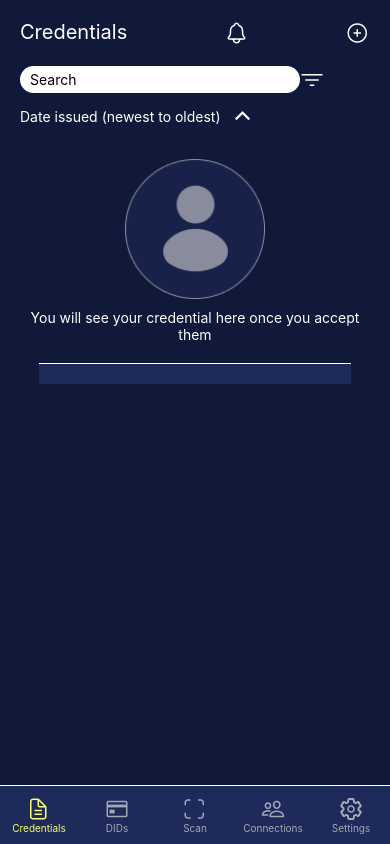
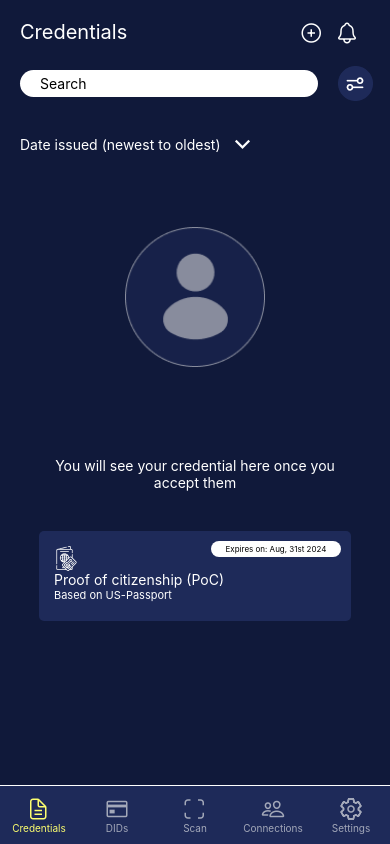
Before and after one commit to TonyStinson1/LiquidWallet, a React Native app: screen /Credentials in a window 390 px wide. Built offline with nearby package versions, Linux system fonts and the light colour scheme.

Commit message:
Changes for credential screen added

```diff
--- a/src/screens/Dashboard/Credentials.tsx
+++ b/src/screens/Dashboard/Credentials.tsx
@@ -15,12 +15,24 @@ const Credentials = () => {
       <View
         style={{
           flexDirection: 'row',
-          justifyContent: 'space-between',
+          //   justifyContent: 'space-between',
           padding: 20,
         }}>
+        <View style={{width: '80%'}}>
           <Text style={{color: 'white', fontSize: 20}}>Credentials</Text>
+        </View>
+        <View
+          style={{
+            flexDirection: 'row',
+            width: '100%',
+          }}>
+          <View style={{width: '10%'}}>
+            <Icon name="add-circle-outline" size={24} color="white" />
+          </View>
+          <View style={{width: '10%'}}>
             <Icon name="notifications-outline" size={24} color="white" />
-        <Icon name="add-circle-outline" size={24} color="white" />
+          </View>
+        </View>
       </View>
       <View style={{paddingHorizontal: 20, paddingBottom: 20}}>
         <View
@@ -28,18 +40,27 @@ const Credentials = () => {
             flexDirection: 'row',
             alignItems: 'center',
             marginBottom: 10,
+            width: '100%',
           }}>
+          <View style={{width: '85%'}}>
             <TextInput
               style={{
                 backgroundColor: 'white',
                 borderRadius: 20,
-              paddingVertical: 5,
-              paddingHorizontal: 10,
+                padding: 5,
+                paddingLeft: 20,
                 flex: 0.85,
               }}
               placeholder="Search"
             />
-          <Icon name="filter-outline" size={24} color="white" />
+          </View>
+          {/* <Icon name="filter-outline" size={24} color="white" /> */}
+          <View style={{marginLeft: 20}}>
+            <Image
+              source={require('../../../assets/images/searchFilter.png')}
+              style={{width: 35, height: 35, resizeMode: 'contain'}}
+            />
+          </View>
         </View>
         {/* Collapsible Filter List */}
         <TouchableOpacity
@@ -47,34 +68,69 @@ const Credentials = () => {
             flexDirection: 'row',
             alignItems: 'center',
             marginBottom: 10,
+            marginTop: 20,
           }}>
           <Text style={{color: 'white', marginRight: 10}}>
             Date issued (newest to oldest)
           </Text>
-          <Icon name="chevron-up" size={24} color="white" />
+          <Icon name="chevron-down" size={24} color="white" />
         </TouchableOpacity>
         {/* Template Profile Icon */}
-        <View style={{alignItems: 'center', marginTop: 20}}>
+        <View style={{alignItems: 'center', margin: 60}}>
           <Image
             source={require('../../../assets/images/profile.png')}
             style={{width: 140, height: 140}}
           />
         </View>
+        <View style={{margin: 20}}>
           <Text style={{color: 'white', textAlign: 'center', marginTop: 10}}>
             You will see your credential here once you accept them
           </Text>
+        </View>
       </View>
       {/* Bottom Container */}
       <View
         style={{
           backgroundColor: '#1E2A59',
           width: '80%',
+          height: 90,
           alignSelf: 'center',
-          paddingVertical: 10,
-          borderTopWidth: 1,
-          borderColor: 'white',
+          padding: 15,
+          borderRadius: 5,
         }}>
+        <View>
+          <Image
+            source={require('../../../assets/images/passport.png')}
+            style={{width: 25, height: 25, resizeMode: 'contain'}}
+          />
+        </View>
+        <View>
+          <Text style={{color: 'white', fontSize: 14}}>
+            Proof of citizenship (PoC)
+          </Text>
+        </View>
+        <View>
+          <Text style={{color: 'white', fontSize: 11}}>
+            Based on US-Passport
+          </Text>
+        </View>
         {/* Bottom Tab Navigator */}
+        <View
+          style={{
+            position: 'absolute',
+            padding: 3,
+            right: 10,
+            top: 10,
+            width: 130,
+            backgroundColor: '#fff',
+            justifyContent: 'center',
+            alignItems: 'center',
+            borderRadius: 10,
+          }}>
+          <Text style={{color: '#000', fontSize: 8}}>
+            Expires on: Aug, 31st 2024
+          </Text>
+        </View>
       </View>
     </ScrollView>
   );
```
Also changed, not shown: assets/images/passport.png (added), assets/images/searchFilter.png (added). Lines whose indentation alone changed are shown as unchanged.
